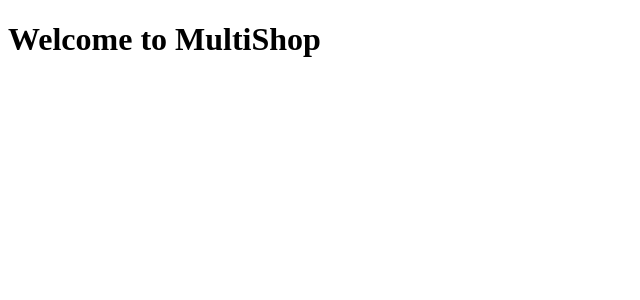
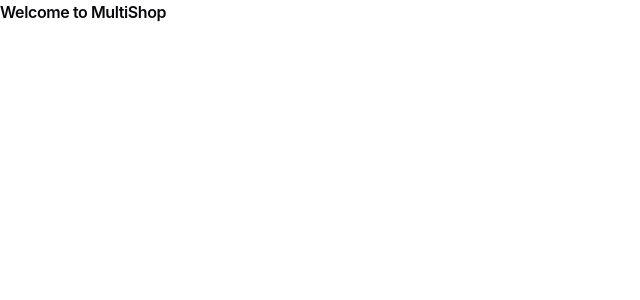
Before and after one commit to VitorValentimSilva/MultiShop, a Next.js app: page / in a window 1280 px wide. Shown: the top 300 px of the page, without its empty margins (0-640 px from the left). Built offline with nearby package versions, Linux system fonts and the light colour scheme.

Commit message:
refactor(ui): adjust layout.tsx component structure

```diff
--- a/src/app/layout.tsx
+++ b/src/app/layout.tsx
@@ -1,7 +1,8 @@
+import "@/app/_styles/index.css";
+import type { Metadata } from "next";
 import { ReactNode } from "react";
-import type { Metadata } from "next";
 import { Geist, Geist_Mono } from "next/font/google";
-declare module "*.css";
+import { ThemeProvider } from "@/features/shared/components";
 
 const geistSans = Geist({
   variable: "--font-geist-sans",
@@ -29,9 +30,16 @@
   return (
     <html lang="en" suppressHydrationWarning>
       <body
-        className={`${geistSans.variable} ${geistMono.variable} antialiased`}
+        className={`${geistSans.variable} ${geistMono.variable} bg-background text-foreground antialiased`}
       >
-        {children}
+        <ThemeProvider
+          attribute="class"
+          defaultTheme="system"
+          enableSystem
+          disableTransitionOnChange
+        >
+          {children}
+        </ThemeProvider>
       </body>
     </html>
   );
```
